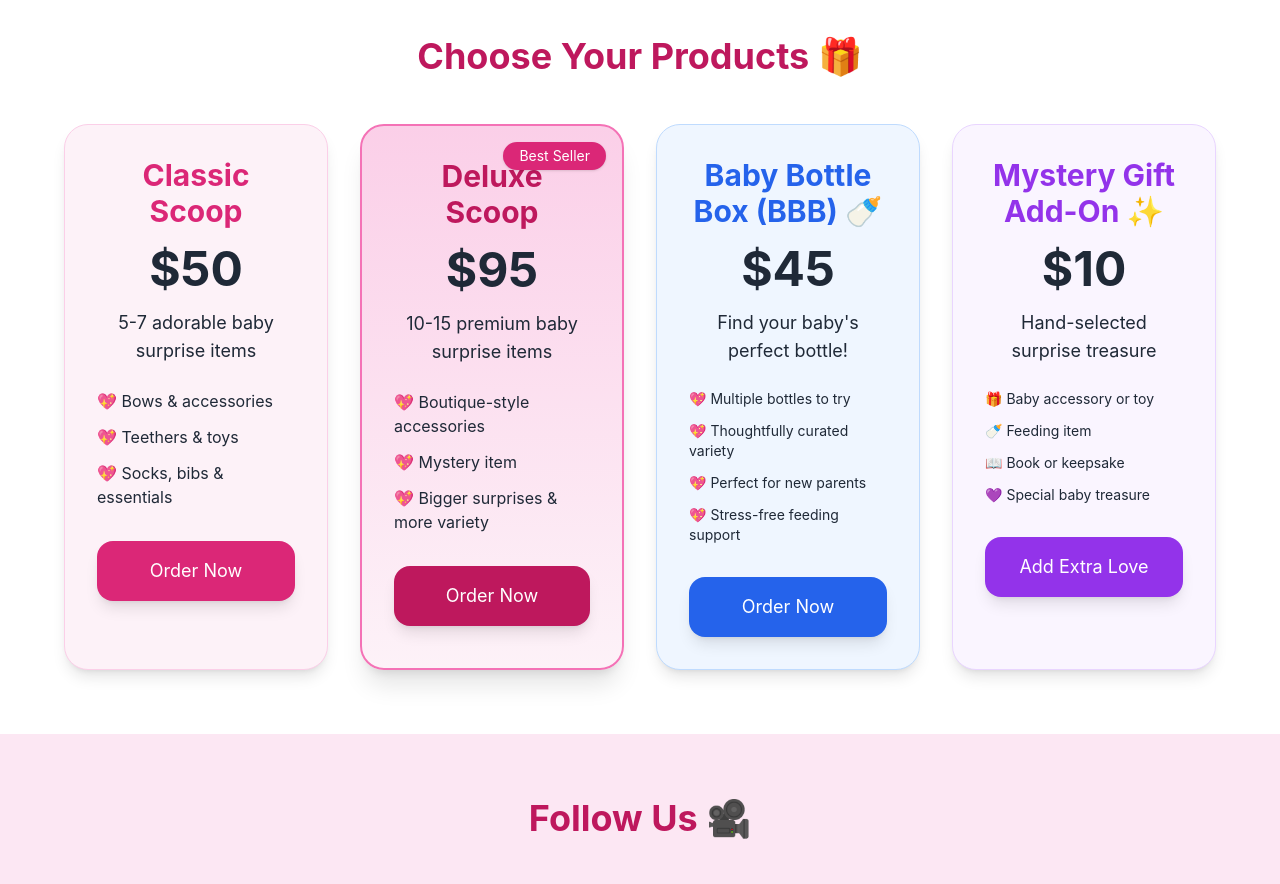
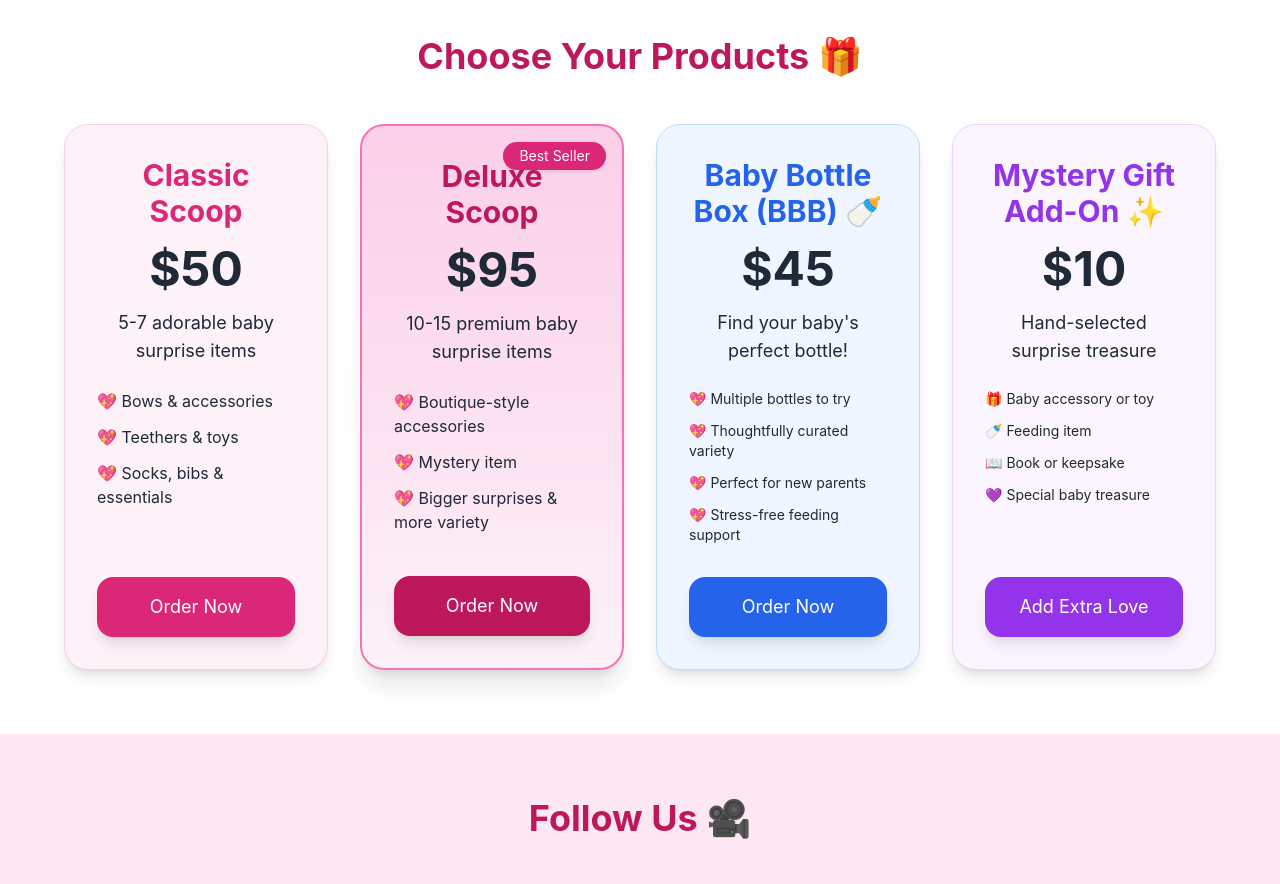
Before and after one commit to thebabyscoopbarco/the-baby-scoop-bar-co, a Next.js app: page / in a window 1280 px wide. Shown: the part 1160-2044 px from the top of the page. Built offline with nearby package versions, Linux system fonts and the light colour scheme.

Commit message:
Align all product buttons to the same level

```diff
--- a/app/page.js
+++ b/app/page.js
@@ -160,7 +160,7 @@ export default function BabyScoopBarWebsite() {
 
             {/* Classic Scoop */}
 
-            <div className="bg-pink-50 rounded-3xl shadow-lg p-8 border border-pink-200 hover:scale-105 transition">
+            <div className="bg-pink-50 rounded-3xl shadow-lg p-8 border border-pink-200 hover:scale-105 transition flex flex-col">
 
               <h3 className="text-3xl font-bold text-pink-600 mb-4">
 
@@ -176,7 +176,7 @@ export default function BabyScoopBarWebsite() {
 
               </p>
 
-              <ul className="space-y-3 text-left mb-8">
+              <ul className="space-y-3 text-left mb-8 flex-grow">
 
                 <li>💖 Bows & accessories</li>
 
@@ -186,7 +186,7 @@ export default function BabyScoopBarWebsite() {
 
               </ul>
 
-              <a href="https://the-baby-scoop-bar.myshopify.com/collections/shop-scoops" target="_blank" rel="noopener noreferrer" className="w-full bg-pink-600 hover:bg-pink-700 text-white py-4 rounded-2xl text-lg shadow-lg transition block text-center">
+              <a href="https://the-baby-scoop-bar.myshopify.com/collections/shop-scoops" target="_blank" rel="noopener noreferrer" className="w-full bg-pink-600 hover:bg-pink-700 text-white py-4 rounded-2xl text-lg shadow-lg transition block text-center mt-auto">
 
                 Order Now
 
@@ -196,7 +196,7 @@ export default function BabyScoopBarWebsite() {
 
             {/* Deluxe Scoop */}
 
-            <div className="bg-gradient-to-b from-pink-200 to-pink-50 rounded-3xl shadow-xl p-8 border-2 border-pink-400 hover:scale-105 transition relative">
+            <div className="bg-gradient-to-b from-pink-200 to-pink-50 rounded-3xl shadow-xl p-8 border-2 border-pink-400 hover:scale-105 transition relative flex flex-col">
 
               <div className="absolute top-4 right-4 bg-pink-600 text-white px-4 py-1 rounded-full text-sm shadow">
 
@@ -218,7 +218,7 @@ export default function BabyScoopBarWebsite() {
 
               </p>
 
-              <ul className="space-y-3 text-left mb-8">
+              <ul className="space-y-3 text-left mb-8 flex-grow">
 
                 <li>💖 Boutique-style accessories</li>
 
@@ -228,7 +228,7 @@ export default function BabyScoopBarWebsite() {
 
               </ul>
 
-              <a href="https://the-baby-scoop-bar.myshopify.com/collections/shop-scoops" target="_blank" rel="noopener noreferrer" className="w-full bg-pink-700 hover:bg-pink-800 text-white py-4 rounded-2xl text-lg shadow-lg transition block text-center">
+              <a href="https://the-baby-scoop-bar.myshopify.com/collections/shop-scoops" target="_blank" rel="noopener noreferrer" className="w-full bg-pink-700 hover:bg-pink-800 text-white py-4 rounded-2xl text-lg shadow-lg transition block text-center mt-auto">
 
                 Order Now
 
@@ -238,7 +238,7 @@ export default function BabyScoopBarWebsite() {
 
             {/* Baby Bottle Box */}
 
-            <div className="bg-blue-50 rounded-3xl shadow-lg p-8 border border-blue-200 hover:scale-105 transition">
+            <div className="bg-blue-50 rounded-3xl shadow-lg p-8 border border-blue-200 hover:scale-105 transition flex flex-col">
 
               <h3 className="text-3xl font-bold text-blue-600 mb-4">
 
@@ -254,7 +254,7 @@ export default function BabyScoopBarWebsite() {
 
               </p>
 
-              <ul className="space-y-3 text-left mb-8 text-sm">
+              <ul className="space-y-3 text-left mb-8 text-sm flex-grow">
 
                 <li>💖 Multiple bottles to try</li>
 
@@ -266,7 +266,7 @@ export default function BabyScoopBarWebsite() {
 
               </ul>
 
-              <a href="https://the-baby-scoop-bar.myshopify.com/collections/shop-scoops" target="_blank" rel="noopener noreferrer" className="w-full bg-blue-600 hover:bg-blue-700 text-white py-4 rounded-2xl text-lg shadow-lg transition block text-center">
+              <a href="https://the-baby-scoop-bar.myshopify.com/collections/shop-scoops" target="_blank" rel="noopener noreferrer" className="w-full bg-blue-600 hover:bg-blue-700 text-white py-4 rounded-2xl text-lg shadow-lg transition block text-center mt-auto">
 
                 Order Now
 
@@ -276,7 +276,7 @@ export default function BabyScoopBarWebsite() {
 
             {/* Mystery Gift Add-On */}
 
-            <div className="bg-purple-50 rounded-3xl shadow-lg p-8 border border-purple-200 hover:scale-105 transition">
+            <div className="bg-purple-50 rounded-3xl shadow-lg p-8 border border-purple-200 hover:scale-105 transition flex flex-col">
 
               <h3 className="text-3xl font-bold text-purple-600 mb-4">
 
@@ -292,7 +292,7 @@ export default function BabyScoopBarWebsite() {
 
               </p>
 
-              <ul className="space-y-3 text-left mb-8 text-sm">
+              <ul className="space-y-3 text-left mb-8 text-sm flex-grow">
 
                 <li>🎁 Baby accessory or toy</li>
 
@@ -304,7 +304,7 @@ export default function BabyScoopBarWebsite() {
 
               </ul>
 
-              <a href="https://the-baby-scoop-bar.myshopify.com/collections/shop-scoops" target="_blank" rel="noopener noreferrer" className="w-full bg-purple-600 hover:bg-purple-700 text-white py-4 rounded-2xl text-lg shadow-lg transition block text-center">
+              <a href="https://the-baby-scoop-bar.myshopify.com/collections/shop-scoops" target="_blank" rel="noopener noreferrer" className="w-full bg-purple-600 hover:bg-purple-700 text-white py-4 rounded-2xl text-lg shadow-lg transition block text-center mt-auto">
 
                 Add Extra Love
 
```
